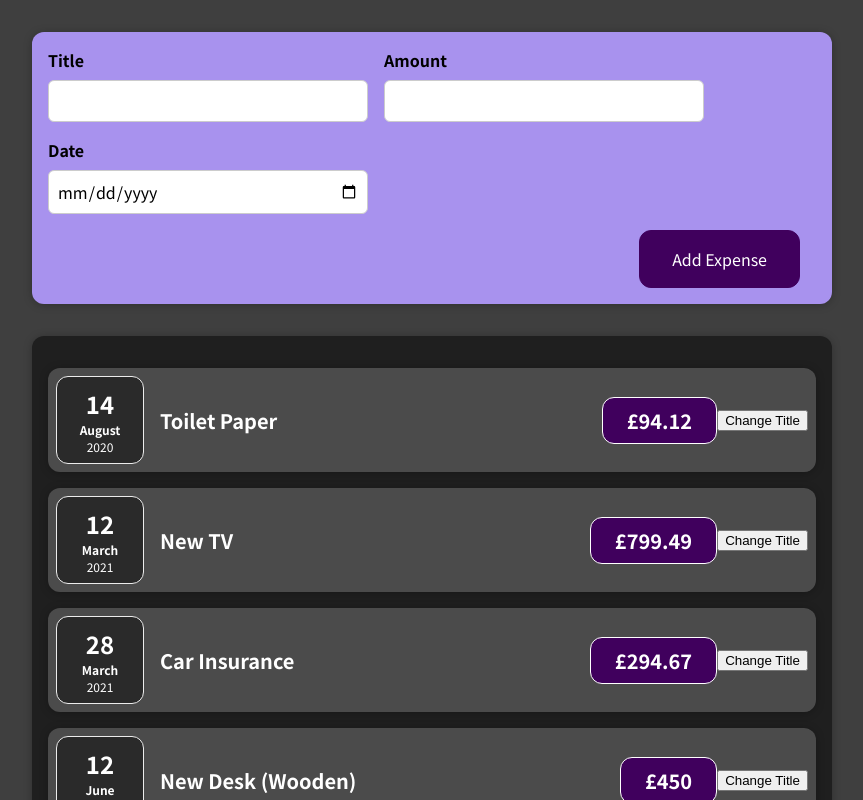
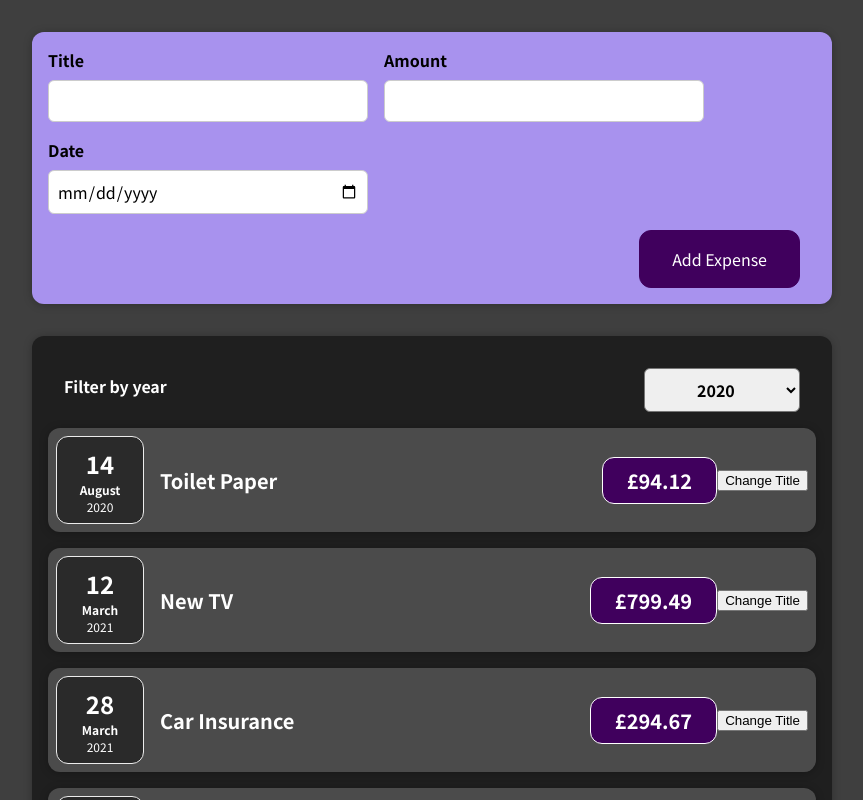
Before and after one commit to Kieran-Edwards/React-Complete-Guide, a React (Create React App) app in the folder 01-starting-setup/: page / in a window 1280 px wide. Shown: the top 800 px of the page, without its empty margins (208-1071 px from the left). Built offline with nearby package versions, Linux system fonts and the light colour scheme.

Commit message:
Assignment 2: Time to Practice: Working with Events

```diff
--- /dev/null
+++ b/01-starting-setup/src/components/Expenses/ExpenseFilter.css
@@ -0,0 +1,24 @@
+.expenses-filter {
+    color: white;
+    padding: 0 1rem;
+}
+
+.expenses-filter__control {
+    display: flex;
+    width: 100%;
+    align-items: center;
+    justify-content: space-between;
+    margin: 1rem 0;
+}
+
+.expenses-filter label {
+    font-weight: bold;
+    margin-bottom: 0.5rem;
+}
+
+.expenses-filter select {
+    font: inherit;
+    padding: 0.5rem 3rem;
+    font-weight: bold;
+    border-radius: 6px;
+}
--- a/01-starting-setup/src/components/Expenses/ExpenseList.js
+++ b/01-starting-setup/src/components/Expenses/ExpenseList.js
@@ -1,13 +1,25 @@
-import React from "react";
+import React, { useState } from "react";
 
 import Card from "../UI/Card";
 import ExpenseItem from "./ExpenseItem";
+import ExpenseFilter from "./expenseFilter";
 
 import "./ExpenseList.css";
 
 const ExpenseList = (props) => {
+    const [selectedYear, setSelectedYear] = useState("2020");
+
+    const filterChangeHandler = (selectedYear) => {
+        setSelectedYear(selectedYear);
+    };
+
     return (
+        <div>
             <Card className="expense-list">
+                <ExpenseFilter
+                    onFilterChange={filterChangeHandler}
+                    selectedYear={selectedYear}
+                />
                 <ExpenseItem
                     title={props.expenses[0].title}
                     price={props.expenses[0].price}
@@ -29,6 +41,7 @@
                     date={props.expenses[3].date}
                 />
             </Card>
+        </div>
     );
 };
 
--- /dev/null
+++ b/01-starting-setup/src/components/Expenses/expenseFilter.js
@@ -0,0 +1,28 @@
+import React from "react";
+
+import "./ExpenseFilter.css";
+
+const ExpensesFilter = (props) => {
+    const filterChangeHandler = (event) => {
+        props.onFilterChange(event.target.value);
+    };
+
+    return (
+        <div className="expenses-filter">
+            <div className="expenses-filter__control">
+                <label>Filter by year</label>
+                <select
+                    value={props.selectedYear}
+                    onChange={filterChangeHandler}
+                >
+                    <option value="2022">2022</option>
+                    <option value="2021">2021</option>
+                    <option value="2020">2020</option>
+                    <option value="2019">2019</option>
+                </select>
+            </div>
+        </div>
+    );
+};
+
+export default ExpensesFilter;
```
Lines whose indentation alone changed are shown as unchanged.
